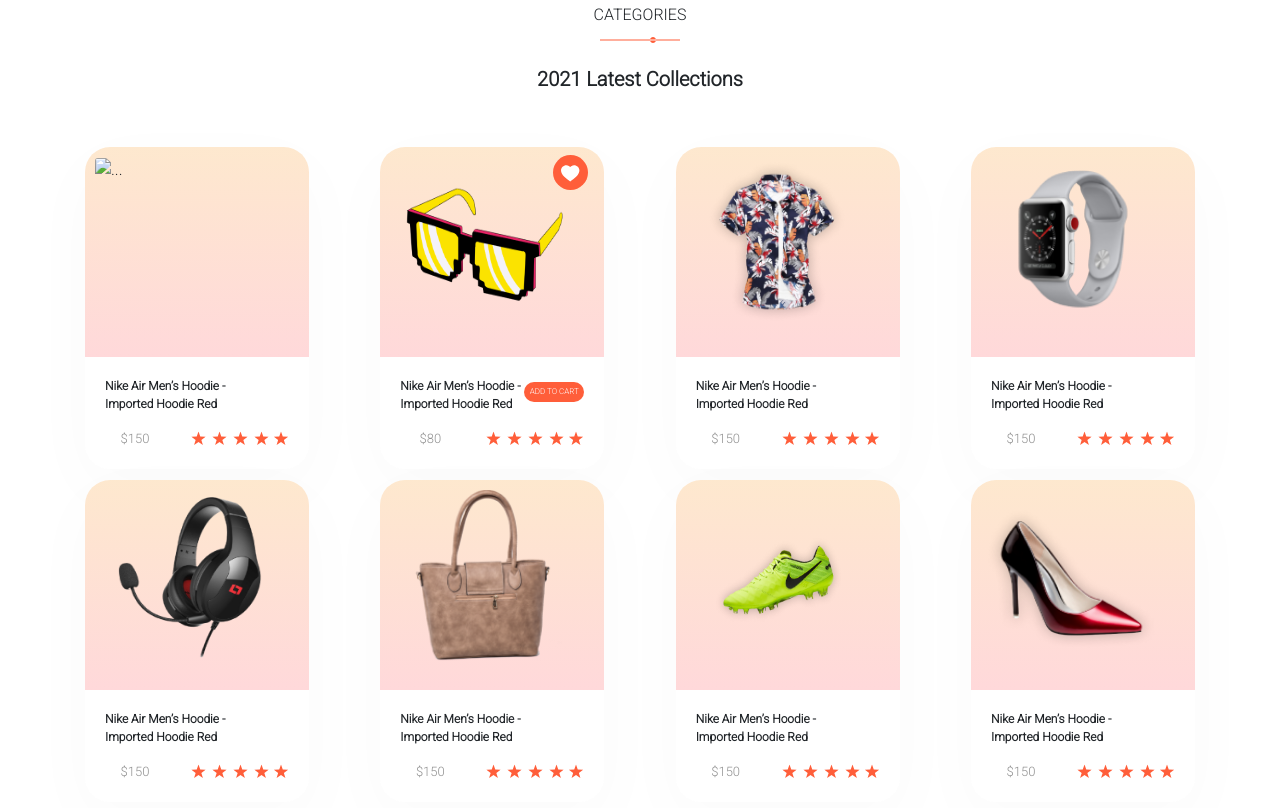
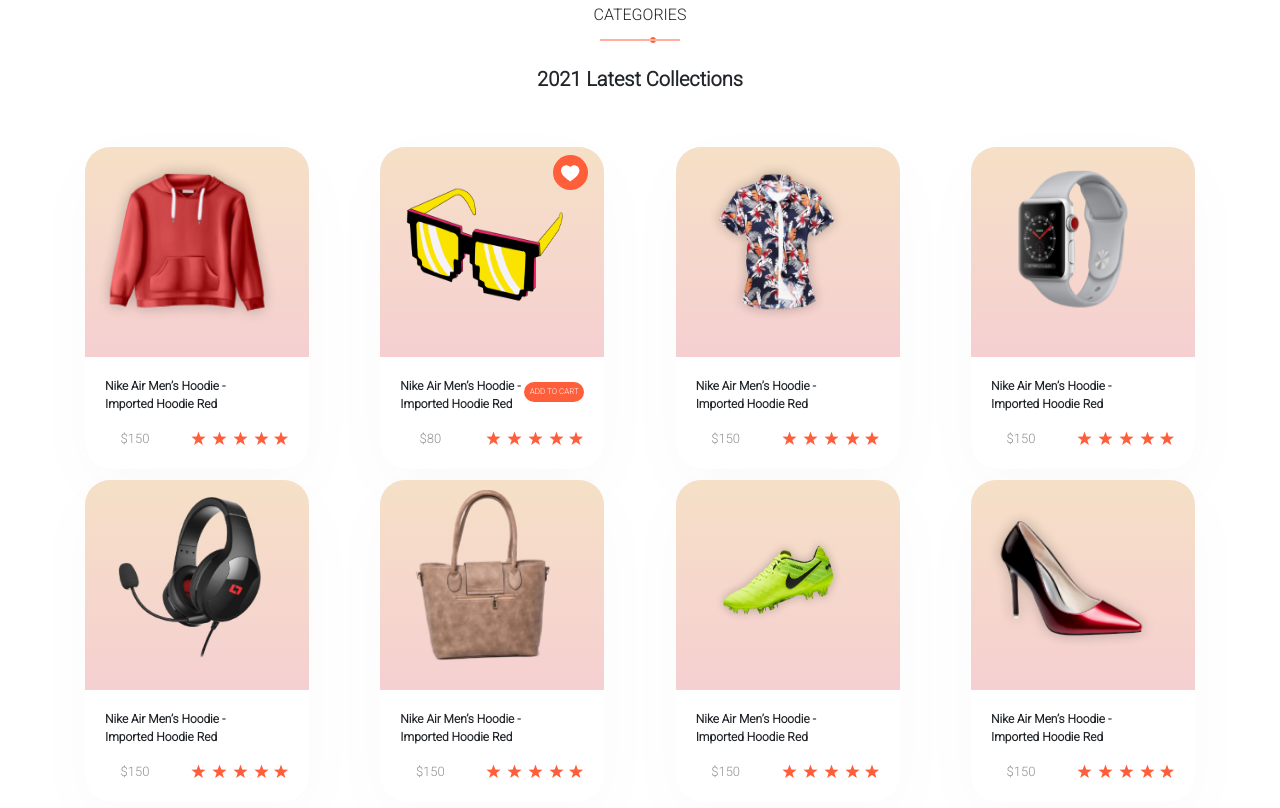
Before and after one commit to kumaresh1597/E-commerce-website-, a plain HTML site: page index.html in a window 1280 px wide. Shown: the part 2172-2980 px from the top of the page. Drawn offline with nearby package versions, Linux system fonts and the light colour scheme; a web font is replaced by a local one.

Commit message:
second commit

```diff
--- a/index.html
+++ b/index.html
@@ -96,7 +96,7 @@
             <div class="card-div mt-5 d-flex justify-content-between flex-wrap">
                 <div class="card my-card1" style="width: 18rem;">
                     <div class="image">
-                        <img src="..." class="card-img-top" alt="...">
+                        <img src="./images/Mens-hoodie.png" class="card-img-top" alt="...">
                     </div>
                     <div class="card-body">
                         <p class="card-text"><strong>Nike Air Men’s Hoodie - Imported
@@ -165,7 +165,7 @@
             <div class="card-div mt-5 d-flex justify-content-between flex-wrap px-auto">
                 <div class="card my-card2" style="width: 18rem;">
                     <div class="image">
-                        <img src="..." class="card-img-top" alt="...">
+                        <img src="./images/Mens-hoodie.png" class="card-img-top" alt="...">
                     </div>
                     <div class="card-body">
                         <div class="my-card-title d-flex align-content-center">
--- a/style.css
+++ b/style.css
@@ -159,7 +159,8 @@
 .my-card2 {
     width: 14rem !important;
     border-radius: 1.5625rem;
-    background: #FFF;
+    /* background: #FFF; */
+    background: #F0F0F0;
     box-shadow: 0px 20px 70px 5px rgba(0, 0, 0, 0.02);
     overflow: hidden;
     border: none;
```
Also changed, not shown: images/Mens-hoodie.png (added).
